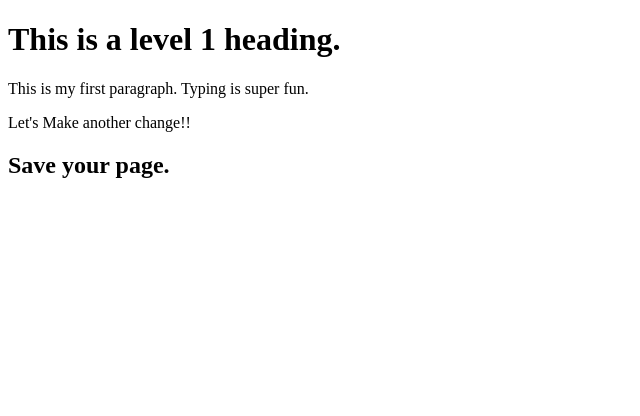
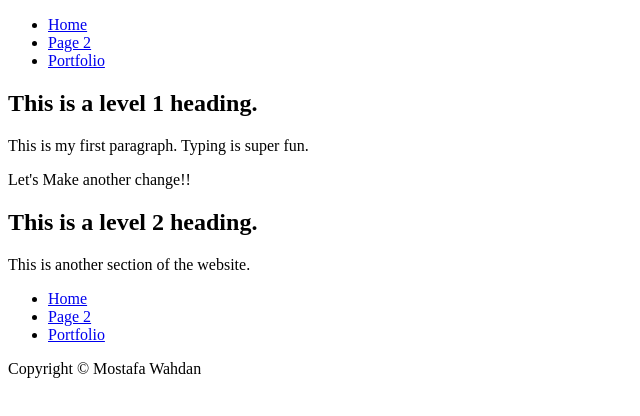
Before and after one commit to MostafaWahdan/MySecondRepository, a plain HTML site: page index.html in a window 1280 px wide. Shown: the whole page, without its empty margins (0-640 px from the left). Drawn offline with Linux system fonts and the light colour scheme.

Commit message:
Created new html pages

```diff
--- a/index.html
+++ b/index.html
@@ -2,12 +2,41 @@
 <html lang="en-US">
     <head>
         <meta charset="utf-8"/>
+        <meta http-equiv="X-UA-Compatible" content="IE=edge">
+        <meta name="viewport" content="width=device-width, initial-scale=1.0">
         <title>My Super Amazing Website</title>
     </head>
     <body>
-        <h1>This is a level 1 heading.</h1>
-        <p>This is my first paragraph. Typing is super fun.</p>
-        <p>Let's Make another change!!</p>
-        <h2> Save your page.</h2>
+        <header>
+            <nav>
+                <ul>
+                    <li><a href="index.html">Home</a></li>
+                    <li><a href="page2.html">Page 2</a></a></li>
+                    <li><a href="Portfolio.html">Portfolio</a></li>
+                            </ul>
+            </nav>
+        </header>
+        <main>
+            <section>
+                <h1>This is a level 1 heading.</h1>
+                <p>This is my first paragraph. Typing is super fun.</p>
+                <p>Let's Make another change!!</p>
+            </section>
+            <section>
+                <h2> This is a level 2 heading.</h2>
+                <p>This is another section of the website.</p>
+            </section>
+        </main>
+        <footer>
+            <nav>
+                <ul>
+                    <li><a href="index.html">Home</a></li>
+                    <li><a href="page2.html">Page 2</a></a></li>
+                    <li><a href="Portfolio.html">Portfolio</a></li>
+                </ul>
+            </nav>
+            <p>Copyright &copy; Mostafa Wahdan</p>
+        </footer>
+
     </body>
 </html>
```
Also changed, not shown: page2.html (added, +20 -0 lines), portfolio.html (added, +31 -0 lines), img/CherryBlossom.jpg (added).
